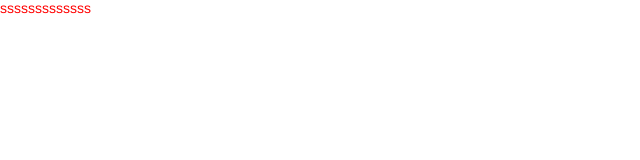
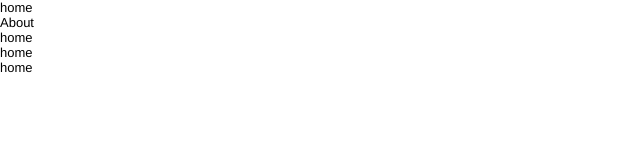
Before and after one commit to sojin233/limsojin, a plain HTML site: page index.html in a window 1280 px wide. Shown: the whole page, without its empty margins (0-640 px from the left). Drawn offline with Linux system fonts and the light colour scheme; a web font is replaced by a local one.

Commit message:
header 추가

```diff
--- a/index.html
+++ b/index.html
@@ -7,6 +7,34 @@
     <title>Document</title>
 </head>
 <body>
-    <p>sssssssssssss</p>
+    <header>
+        <ul>
+            <li>
+              <a href="">
+                <span>home</span>
+              </a>
+            </li>
+            <li>
+              <a href="">
+                <span>About</span>
+              </a>
+            </li>
+            <li>
+              <a href="">
+                <span>home</span>
+              </a>
+            </li>
+            <li>
+              <a href="">
+                <span>home</span>
+              </a>
+            </li>
+            <li>
+              <a href="">
+                <span>home</span>
+              </a>
+            </li>
+        </ul>
+    </header>
 </body>
 </html>
```
